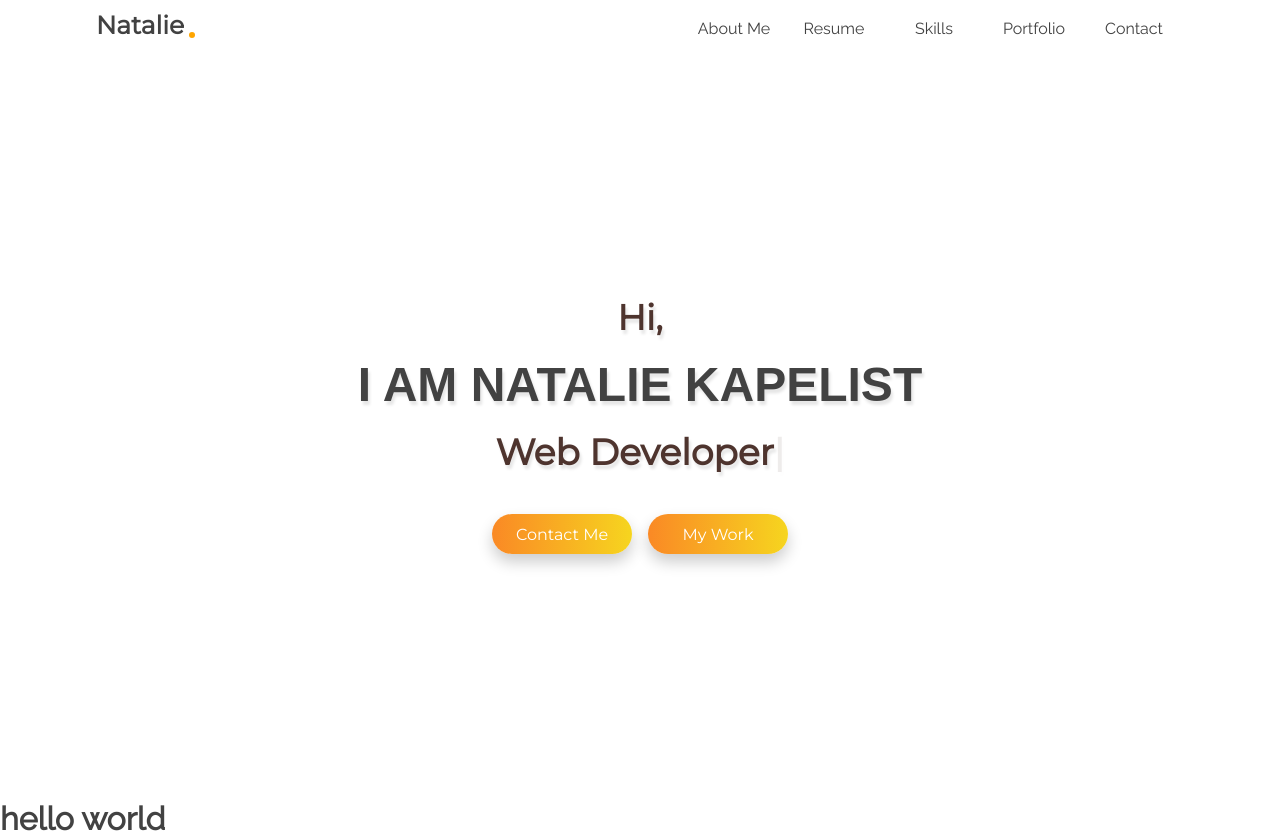
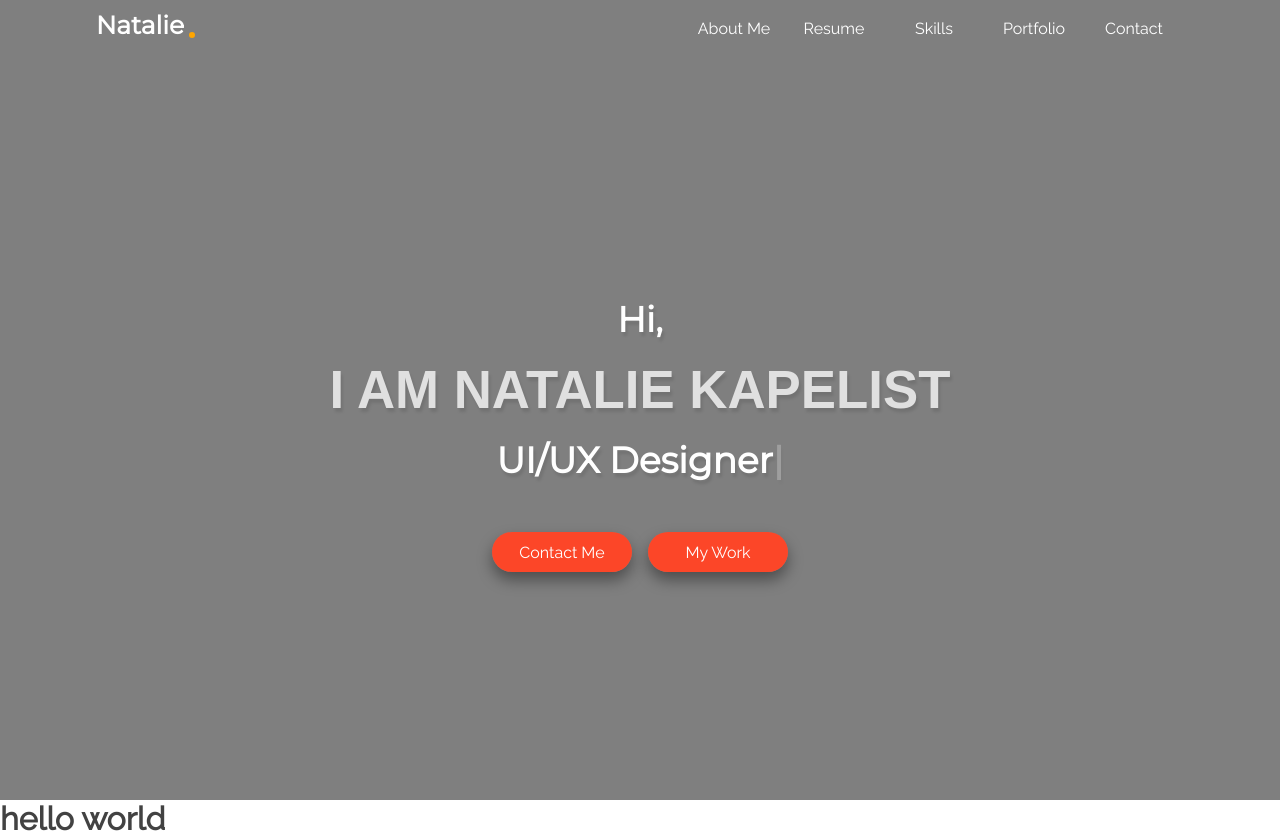
Before and after one commit to NKapelist/NKapelist.github.io, a website built with webpack: page assets/index.template.html in a window 1280 px wide. Built offline with nearby package versions, Linux system fonts and the light colour scheme; a web font is replaced by a local one.

Commit message:
additions

```diff
--- a/assets/index.template.html
+++ b/assets/index.template.html
@@ -67,7 +67,7 @@
                         <a href="#" onclick="closeNav()">Portfolio</a>
                         <a href="#" onclick="closeNav()">Contact</a>
                     </div>
-                    <span style="font-size:25px;cursor:pointer" onclick="openNav()">&#9776;</span>
+                    <span class="burger-controller_icon" style="font-size:25px;cursor:pointer" onclick="openNav()">&#9776;</span>
                 </div>
             </div>
         </header>
@@ -80,7 +80,7 @@
                         <h1>I AM NATALIE KAPELIST</h1>
                         <div id="typed_strings">
                             <p>Front-end Developer</p>
-                            <p>Web Developer</p>
+                            <p>UI/UX Designer</p>
                         </div>
                         <span id="typed"></span>
                     </div>
--- a/src/index.js
+++ b/src/index.js
@@ -7,10 +7,12 @@ function makeShadow() {
       $('.header').css('background', 'transparent');
       $('.header').css('box-shadow', 'none');
       $('.header').css('transition', '0s');
+      $('.header__col-logo, .header-nav__item-theme, .burger-controller_icon').css('color', 'white');
     } else {
       $('.header').css('background', 'white');
       $('.header').css('box-shadow', '0 1px 27px -3px rgba(0,0,0,.5)');
       $('.header').css('transition', '0.7s');
+      $('.header__col-logo, .header-nav__item-theme, .burger-controller_icon').css('color', '#424242');
     }
 }
 makeShadow();
--- a/src/styles/_header.scss
+++ b/src/styles/_header.scss
@@ -2,6 +2,7 @@
     width: 100%;
     position: fixed;
     z-index: 1;
+    // color: $text_color;
 }
 .header_row {
     display: flex;
@@ -12,7 +13,7 @@
 }
 .header__col-logo {
     text-decoration: none;
-    color: $text_color;
+    // color: $text_color;
     font-size: 25px;
     font-weight: bold;
     font-family: 'Montserrat', sans-serif;
@@ -49,7 +50,7 @@
     width: 100px;
     height: 30px;
     display: block;
-    color: $text_color;
+    // color: $text_color;
     line-height: 30px;
     text-align: center;
     text-decoration: none;
@@ -59,7 +60,6 @@
         position: absolute;
         width: 25%;
         height: 100%;
-        // background: linear-gradient(to bottom, #FF6F00, #FFC107);
         background: linear-gradient(to bottom, #fa8925, #f6d51f);
         z-index: -1;
         transform-origin: top;
--- a/src/styles/_section_hero.scss
+++ b/src/styles/_section_hero.scss
@@ -1,10 +1,10 @@
 .section_hero {
     height: 100vh;
-    font-family: 'Montserrat', sans-serif;
+
     .color_fill {
         width: 100%;
         height: 100vh;
-        background-color: white;
+        background-color: black;
         opacity: 0.5;
         position: absolute;
     }
@@ -23,12 +23,13 @@
 .who_i_am {
     text-align: center;
     width: 100%;
-    margin-top: 50px;
-    color: #4E342E;
+    margin-top: 70px;
+    color: white;
+    font-family: 'Montserrat', sans-serif;
     h1 {
-        font-size: 3em;
+        font-size: 3.3em;
         margin: 18px 0;
-        color: $text_color;
+        color: #E0E0E0;
         font-family: 'Chivo', sans-serif;
     }
     h2 {
@@ -44,7 +45,7 @@
     }
 }
 .contact_me {
-    margin-top: 40px;
+    margin-top: 50px;
     display: flex;
     flex-flow: row nowrap;
     width: 100%;
@@ -61,11 +62,11 @@
         text-decoration: none;
         text-align: center;
         color: white;
-        background: linear-gradient(to right, #fa8925, #f6d51f);
-        box-shadow: 0px 8px 15px rgba(0, 0, 0, 0.2);
+        background: linear-gradient(to right, #fc4628, #fc4628);
+        box-shadow: 0px 8px 15px rgba(0, 0, 0, 0.4);
         &:hover {
             background: white;
-            box-shadow: 0px 15px 15px rgba(0, 0, 0, 0.3);
+            box-shadow: 0px 15px 15px rgba(0, 0, 0, 0.7);
             color: #4E342E;
         }
     }
```
Also changed, not shown: build/index.html, build/main.js, build/service-worker.js.
